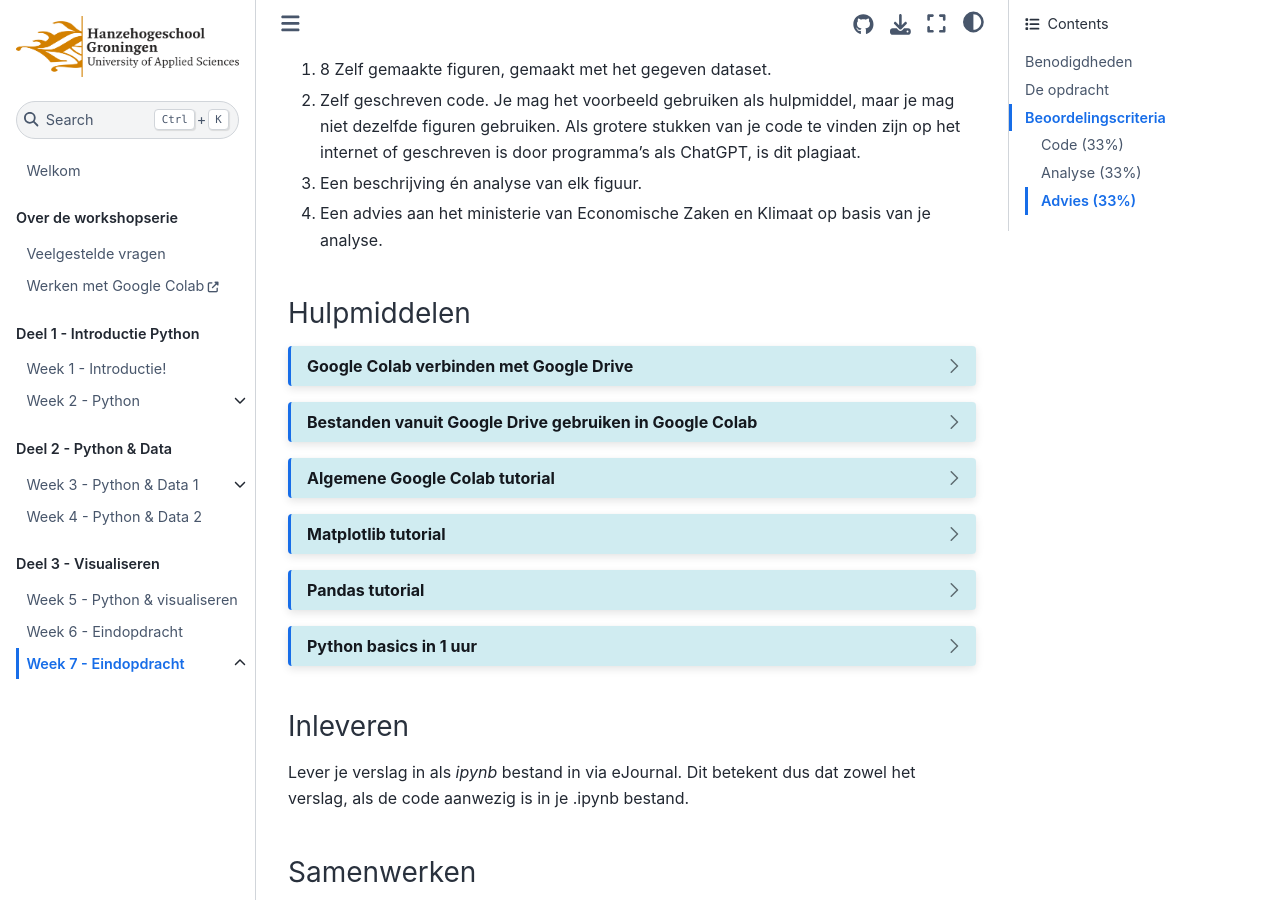
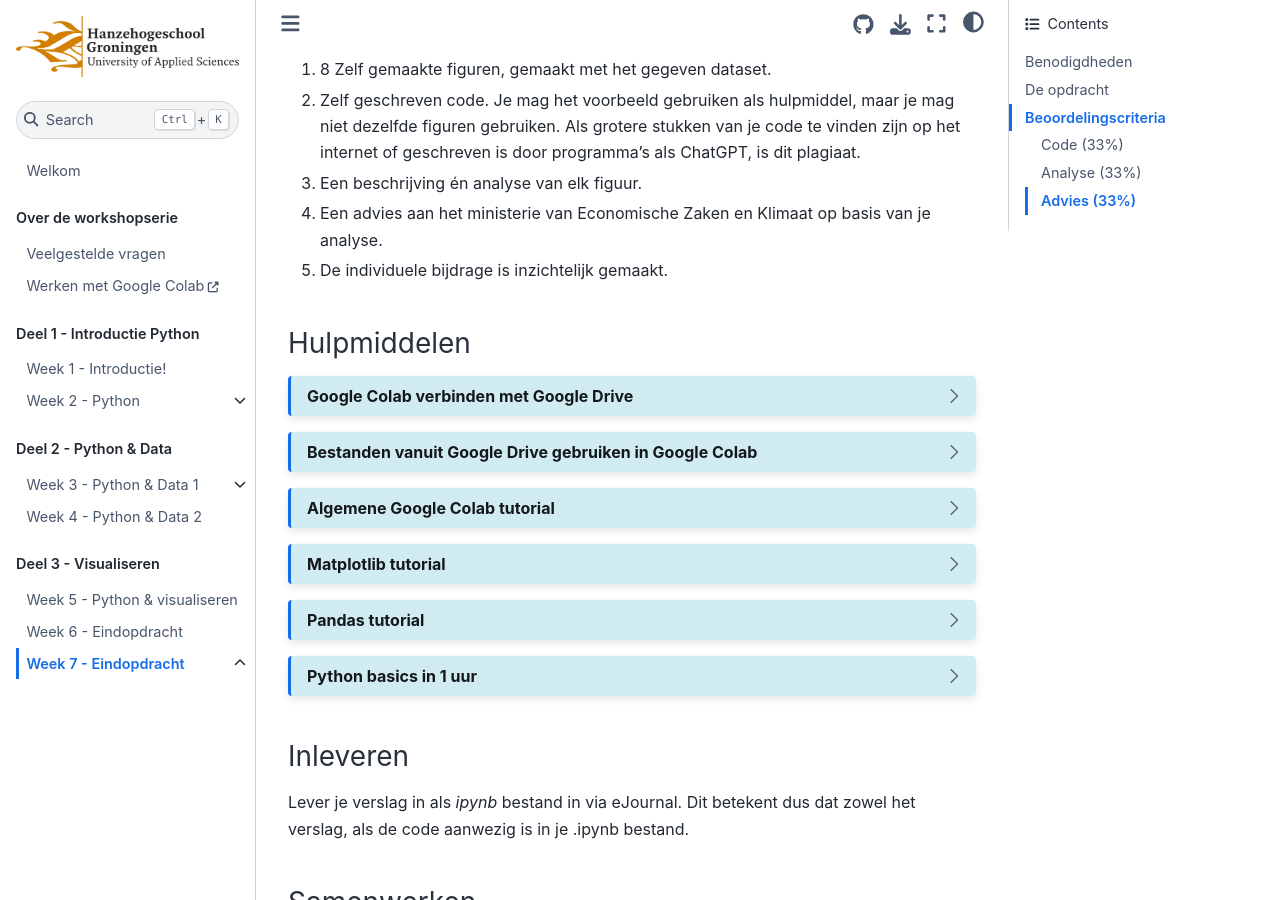
Before and after one commit to Remi-ui/python_tb, a Jupyter Book: the page built from class/week07/week07_summary.md, in a window 1280 px wide and 900 px high, scrolled down 786 px. Built offline with Jupyter Book 1.0.4 settings and Sphinx 7.4.7 and the Sphinx Book theme 1.1.4, drawn with Linux system fonts in a browser that asks for light colours; pages that are not in the unit, such as notebooks, are missing from menus.

Commit message:
Update week07_summary.md

````diff
--- a/class/week07/week07_summary.md
+++ b/class/week07/week07_summary.md
@@ -19,6 +19,7 @@
 2. Zelf geschreven code. Je mag het voorbeeld gebruiken als hulpmiddel, maar je mag niet dezelfde figuren gebruiken. Als grotere stukken van je code te vinden zijn op het internet of geschreven is door programma's als ChatGPT, is dit plagiaat.
 3. Een beschrijving én analyse van elk figuur.
 4. Een advies aan het ministerie van Economische Zaken en Klimaat op basis van je analyse.
+5. De individuele bijdrage is inzichtelijk gemaakt.
 
 ### Hulpmiddelen
 ```{dropdown} Google Colab verbinden met Google Drive
@@ -66,7 +67,7 @@
     :class-container: sd-shadow-lg
     :color: primary
 <div class="container youtube">
-<iframe class="responsive-iframe" src="https://youtu.be/kqtD5dpn9C8?si=yJa8QhUPTkBNK8l2" frameborder="0" allow="accelerometer; autoplay="0"; encrypted-media; gyroscope; picture-in-picture" allowfullscreen></iframe>
+<iframe class="responsive-iframe" src="https://www.youtube.com/embed/kqtD5dpn9C8?si=qktt1FBzfntIMSST" frameborder="0" allow="accelerometer; autoplay="0"; encrypted-media; gyroscope; picture-in-picture" allowfullscreen></iframe>
 </div>
 ```
 
````
